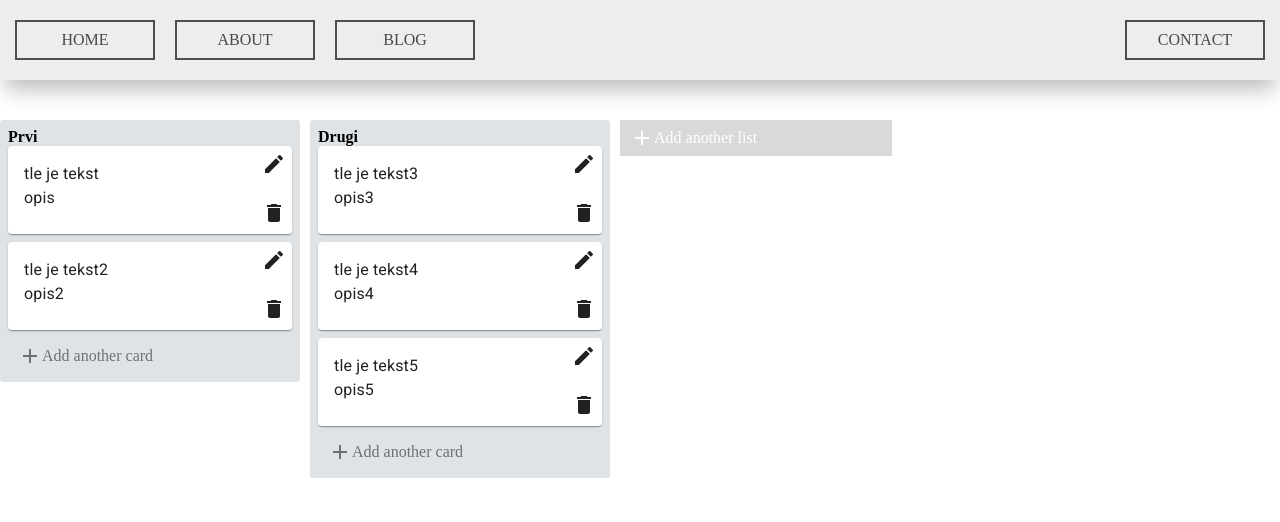
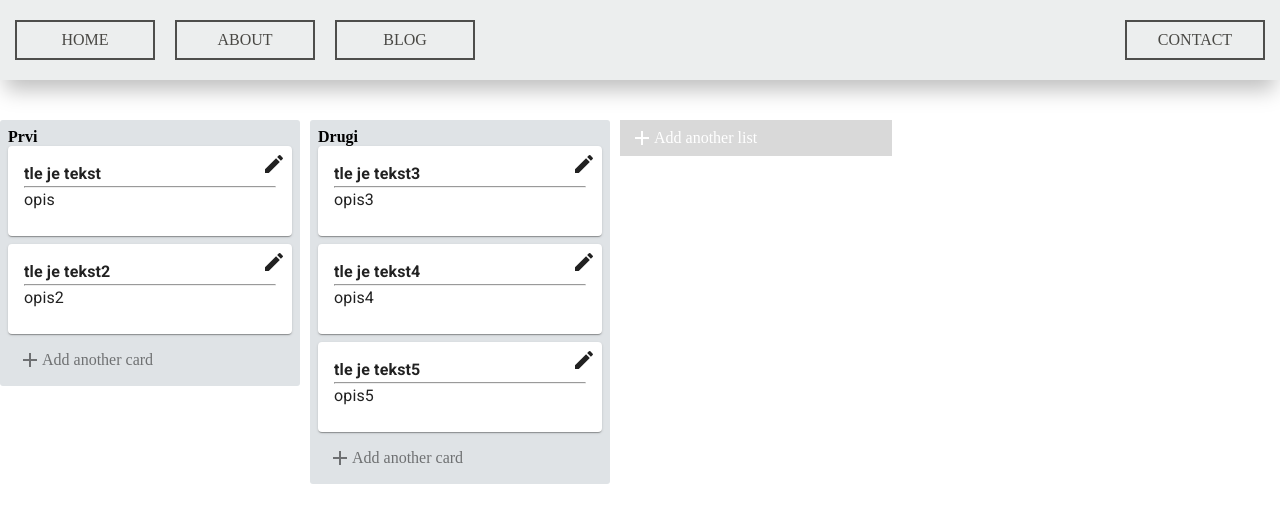
Before and after one commit to pradles/drevesko, a React (Create React App) app in the folder drevesko/: page / in a window 1280 px wide. Shown: the top 522 px of the page. Built offline with nearby package versions, Linux system fonts and the light colour scheme.

Commit message:
small fix and json

```diff
--- a/drevesko/package.json
+++ b/drevesko/package.json
@@ -44,5 +44,8 @@
       "last 1 firefox version",
       "last 1 safari version"
     ]
+  },
+  "devDependencies": {
+    "json-loader": "^0.5.7"
   }
 }
--- a/drevesko/src/components/DreveskoCard.js
+++ b/drevesko/src/components/DreveskoCard.js
@@ -10,17 +10,20 @@ import styled from 'styled-components';
 import DreveskoEditButton from "./DreveskoEditButton";
 import DreveskoDeleteButton from "./DreveskoDeleteButton";
 
-
 const CardContainer = styled.div`
   margin-bottom: 8px;
   padding: 0px;
   position: relative;
-  &:hover {
-    button {
-      visibility: visible;
-    }
+
+  &:hover .buttons {
+    visibility: visible;
+  }
+
+  .buttons {
+    visibility: hidden;
   }
 `;
+
 
 const DreveskoCard = ({text_opis, text, cardId, index, listId}) =>{
   return(
@@ -30,13 +33,16 @@ const DreveskoCard = ({text_opis, text, cardId, index, listId}) =>{
           <Card>
             <CardContent>
               <Typography>
-                {text}
+                <b>{text}</b>
+                <hr></hr>
               </Typography>
               <Typography>
                 {text_opis}
               </Typography>
-              <DreveskoEditButton cardId={cardId} listId={listId} text={text} text_opis={text_opis} />
-              <DreveskoDeleteButton cardId={cardId} listId={listId}/>
+                <DreveskoEditButton cardId={cardId} listId={listId} text={text} text_opis={text_opis} />
+              <div className="buttons">
+                <DreveskoDeleteButton cardId={cardId} listId={listId}/>
+              </div>
             </CardContent>
           </Card>
         </CardContainer>
--- a/drevesko/src/components/DreveskoDeleteButton.js
+++ b/drevesko/src/components/DreveskoDeleteButton.js
@@ -17,7 +17,7 @@ class DreveskoDeleteButton extends React.Component {
         onClick={this.handleDeleteCard}
         style={{
           position: "absolute",
-          top: 55,
+          bottom: 6,
           right: 6,
           cursor: "pointer",
         }}
--- a/drevesko/src/components/DreveskoEditButton.js
+++ b/drevesko/src/components/DreveskoEditButton.js
@@ -93,6 +93,7 @@ class DreveskoEditButton extends React.Component {
             minHeight: 80,
             minWidth: 272,
             padding: "6px 8px 2px",
+            marginLeft: "-10px"
           }}
         >
           <CardContent>
--- /dev/null
+++ b/drevesko/src/data/initialState.json
@@ -0,0 +1,39 @@
+[
+    {
+        "title": "Prvi",
+        "id": "list-0",
+        "cards": [
+            {
+                "id": "card-0",
+                "text": "tle je tekst",
+                "text_opis": "opis"
+            },
+            {
+                "id": "card-1",
+                "text": "tle je tekst2",
+                "text_opis": "opis2"
+            }
+        ]
+    },
+    {
+        "title": "Drugi",
+        "id": "list-1",
+        "cards": [
+            {
+                "id": "card-2",
+                "text": "tle je tekst3",
+                "text_opis": "opis3"
+            },
+            {
+                "id": "card-3",
+                "text": "tle je tekst4",
+                "text_opis": "opis4"
+            },
+            {
+                "id": "card-4",
+                "text": "tle je tekst5",
+                "text_opis": "opis5"
+            }
+        ]
+    }
+]
--- a/drevesko/src/reducers/listReducer.js
+++ b/drevesko/src/reducers/listReducer.js
@@ -1,48 +1,35 @@
 import { CONSTANTS } from "../actions";
+import initialStateData from "../data/initialState.json";
+//import fs from 'fs';
 
-let listId = 2;
-let cardId = 5;
 
-const initialState = [
-    {
-        title: "Prvi",
-        id: `list-${0}`,
+//console.log(initialStateData)
+
+let listId = initialStateData.length;
+let cardId = initialStateData.reduce((maxId, list) => {
+    return Math.max(maxId, list.cards.reduce((maxCardId, card) => {
+        return Math.max(maxCardId, parseInt(card.id.split("-")[1]));
+    }, 0));
+}, 0) + 1;
+
+//console.log("length list",listId)
+//console.log("length card",cardId)
+
+const initialState = listId > 0
+  ? initialStateData
+  : [
+      {
+        title: "List 1",
+        id: `list-${listId}`,
         cards: [
-            {
-                id: `card-${0}`,
-                text: "tle je tekst",
-                text_opis: "opis"
-            },
-            {
-                id: `card-${1}`,
-                text: "tle je tekst2",
-                text_opis: "opis2"
-            }
-        ]
-    },
-    {
-        title: "Drugi",
-        id: `list-${1}`,
-        cards: [
-            {
-                id: `card-${2}`,
-                text: "tle je tekst3",
-                text_opis: "opis3"
-            },
-            {
-                id: `card-${3}`,
-                text: "tle je tekst4",
-                text_opis: "opis4"
-            },
-            {
-                id: `card-${4}`,
-                text: "tle je tekst5",
-                text_opis: "opis5"
-            },
-        ]
-    }
-]
-
+          {
+            id: `card-${cardId}`,
+            text: "Card 1",
+            text_opis: "",
+          },
+        ],
+      },
+    ];
 
 
 const listReducer = (state = initialState, action) => {
@@ -54,7 +41,12 @@ const listReducer = (state = initialState, action) => {
                 id: `list-${listId}`
             }
             listId += 1;
-            return [...state, newList];
+            const newState = [...state, newList];
+
+            //fs.writeFileSync('../data/initialState.json', JSON.stringify(newState));
+
+            //localStorage.setItem("state.json", JSON.stringify(newState));
+            return newState;
         }
 
         case CONSTANTS.EDIT_CARD: {
@@ -88,7 +80,7 @@ const listReducer = (state = initialState, action) => {
             const { listId, cardId } = action.payload;
             console.log("KILL_CARD reducer called with:", action.payload);
 
-            const updatedLists = state.map(list => {
+            const newState = state.map(list => {
               if (list.id === listId) {
                 const updatedCards = list.cards.filter(card => card.id !== cardId);
                 return { ...list, cards: updatedCards };
@@ -96,11 +88,11 @@ const listReducer = (state = initialState, action) => {
               return list;
             });
 
-            return updatedLists;
+            return newState;
         }
 
 
-        case CONSTANTS.ADD_CARD:
+        case CONSTANTS.ADD_CARD:{
             const newCard = {
                 text: action.payload.text,
                 text_opis: action.payload.text_opis,
@@ -119,6 +111,7 @@ const listReducer = (state = initialState, action) => {
                 }
             })
             return newState;
+        }
 
         case CONSTANTS.DRAG_HAPPENED:{
             const {
```
Also changed, not shown: drevesko/src/components/DreveskoActionButton.js (line endings or trailing spaces), 1 other file (tests, documents, lock files or other folders).
